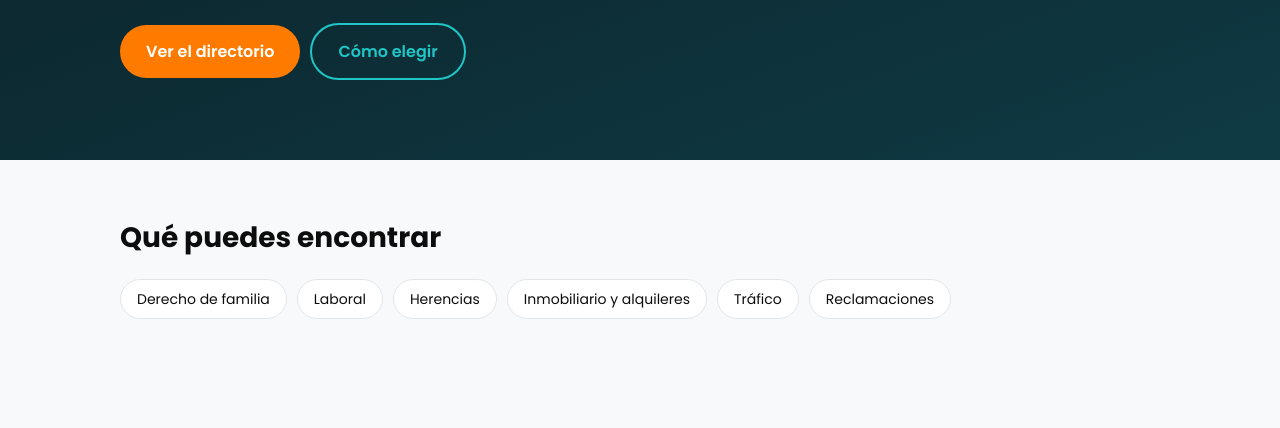
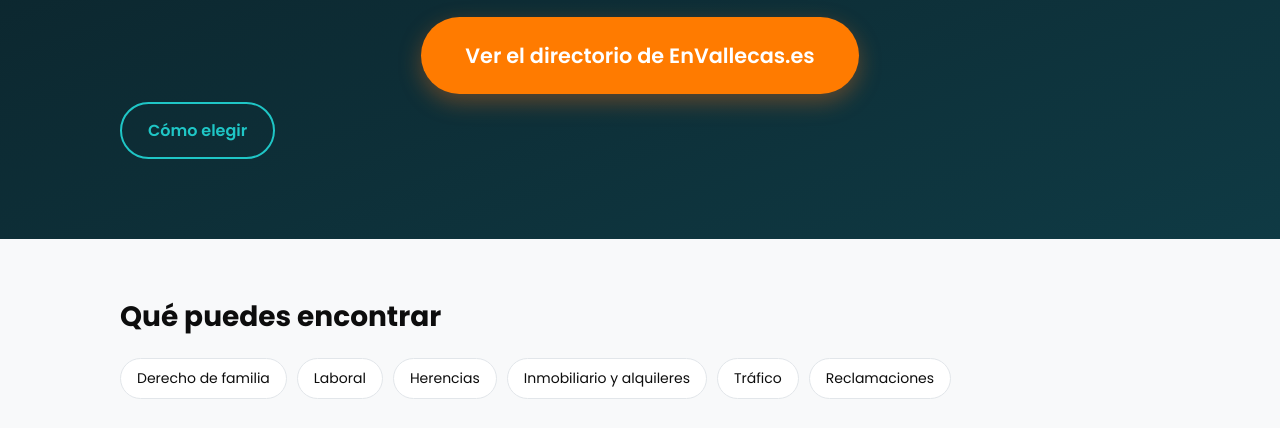
Before and after one commit to jaimebalaguer01/abogadovallecas-com, a plain HTML site: page index.html in a window 1280 px wide. Shown: the part 331-759 px from the top of the page. Drawn offline with Linux system fonts and the light colour scheme.

Commit message:
Botón grande al directorio de EnVallecas.es y favicon de envallecas.es
Co-Authored-By: Claude Sonnet 5.5 <noreply@anthropic.com>
Claude-Session: https://claude.ai/code/session_01C2douzTVvDqvuZYVRfqo1r

```diff
--- a/index.html
+++ b/index.html
@@ -3,6 +3,7 @@
 <title>Abogados en Vallecas: despachos y contacto | EnVallecas</title>
 <meta name="description" content="Despachos de abogados de Puente y Villa de Vallecas con dirección y teléfono. Familia, laboral, inmobiliario, herencias y más.">
 <link rel="canonical" href="https://abogadovallecas.com/">
+<link rel="icon" type="image/png" href="https://horizons-cdn.hostinger.com/07cd3627-a04b-411e-a5af-587e305d5d1e/ab9c3c19b06efb9788e8685055d2e6a0.png"><link rel="apple-touch-icon" href="https://horizons-cdn.hostinger.com/07cd3627-a04b-411e-a5af-587e305d5d1e/ab9c3c19b06efb9788e8685055d2e6a0.png">
 <meta property="og:title" content="Abogados en Vallecas: despachos y contacto | EnVallecas"><meta property="og:description" content="Despachos de abogados de Puente y Villa de Vallecas con dirección y teléfono. Familia, laboral, inmobiliario, herencias y más."><meta property="og:type" content="website"><meta property="og:url" content="https://abogadovallecas.com/"><meta property="og:locale" content="es_ES">
 <link rel="preconnect" href="https://fonts.googleapis.com"><link rel="preconnect" href="https://fonts.gstatic.com" crossorigin>
 <link href="https://fonts.googleapis.com/css2?family=Poppins:wght@400;500;600;700;800&display=swap" rel="stylesheet">
@@ -23,6 +24,7 @@ h1{font-size:clamp(34px,6vw,60px);line-height:1.08;color:var(--teal);margin:16px
 .hero p{max-width:640px;font-size:18px;color:#d8e6e8}
 .btn{display:inline-block;background:var(--orange);color:#fff;font-weight:600;text-decoration:none;padding:14px 26px;border-radius:99px;margin:8px 10px 0 0}
 .btn.alt{background:transparent;border:2px solid var(--teal);color:var(--teal)}
+.btn.big{font-size:1.3rem;padding:22px 44px;box-shadow:0 8px 22px rgba(249,115,22,.35);display:block;width:fit-content;max-width:100%;margin:20px auto 0;text-align:center}
 section{padding:56px 0}
 h2{font-size:28px;margin:0 0 12px}
 .chips{display:flex;flex-wrap:wrap;gap:10px;margin-top:18px}
@@ -48,7 +50,7 @@ footer a{color:var(--teal)}
 <main>
 <div class="hero"><div class="wrap"><span class="eyebrow">Guía local · Puente y Villa de Vallecas</span>
 <h1>Abogados en Vallecas</h1><p>Abogados y despachos de Vallecas, con su ficha, teléfono y dirección. Encuentra uno cerca de ti según el tipo de asunto que tengas.</p>
-<a class="btn" href="https://envallecas.es/directorio">Ver el directorio</a><a class="btn alt" href="#elegir">Cómo elegir</a></div></div>
+<a class="btn big" href="https://envallecas.es/directorio">Ver el directorio de EnVallecas.es</a><a class="btn alt" href="#elegir">Cómo elegir</a></div></div>
 <section><div class="wrap"><h2>Qué puedes encontrar</h2><div class="chips"><span>Derecho de familia</span><span>Laboral</span><span>Herencias</span><span>Inmobiliario y alquileres</span><span>Tráfico</span><span>Reclamaciones</span></div></div></section>
 <section><div class="wrap"><h2>Abogados en el directorio de Vallecas</h2><p>Todas las fichas verificadas están en el directorio de EnVallecas.es, con dirección, teléfono y horario.</p><a class="btn" href="https://envallecas.es/directorio">Ver el directorio</a></div></section>
 <section id="contacto"><div class="wrap"><h2>Pide información</h2><p>Déjanos tus datos y te contactamos. Solo los usamos para responderte.</p>
@@ -61,7 +63,7 @@ footer a{color:var(--teal)}
 <section><div class="wrap"><h2>Zonas de Vallecas</h2><p>Esta guía cubre Puente de Vallecas y Villa de Vallecas. Algunos de sus barrios:</p><div class="barrios"><span>Entrevías</span><span>San Diego</span><span>Palomeras Bajas</span><span>Palomeras Sureste</span><span>Portazgo</span><span>Numancia</span><span>Casco Histórico de Vallecas</span><span>Santa Eugenia</span><span>Ensanche de Vallecas</span></div></div></section>
 <section id="faq"><div class="wrap"><h2>Preguntas frecuentes</h2><details><summary>¿Cómo elijo abogado si es la primera vez?</summary><p>Empieza por la especialidad y la cercanía, y pide una primera consulta para ver si te explica el caso con claridad.</p></details><details><summary>¿Qué es la hoja de encargo?</summary><p>Es el documento donde el despacho y tú acordáis el trabajo que harán y sus honorarios.</p></details><details><summary>¿Puedo pedir justicia gratuita?</summary><p>Hay un derecho de asistencia jurídica gratuita para quien cumple los requisitos. El colegio de abogados o el propio despacho pueden orientarte.</p></details><details><summary>Tengo un despacho en Vallecas, ¿cómo aparezco?</summary><p>Regístrate en EnVallecas.es y crea tu ficha. El enlace está al final de esta página.</p></details></div></section>
 <section style="background:#fff"><div class="wrap"><h2>Recomendados en EnVallecas.es</h2><p>Noticias y fichas del medio local relacionadas con esta guía.</p><div class="grid"><div class="card"><h3><a href="https://envallecas.es/noticias/abogados-vallecas-guia-elegir-despacho">Noticia: Abogados en Vallecas: cómo elegir despacho y qué pedir por escrito</a></h3><p class="meta">envallecas.es/noticias/abogados-vallecas-guia-elegir-despacho</p></div><div class="card"><h3><a href="https://envallecas.es/negocio/abogados-vallecas">Ficha en el directorio de EnVallecas.es</a></h3><p class="meta">envallecas.es/negocio/abogados-vallecas</p></div><div class="card"><h3><a href="https://envallecas.es/directorio">Directorio de empresas y comercios en Vallecas</a></h3><p class="meta">envallecas.es/directorio</p></div><div class="card"><h3><a href="https://envallecas.es/noticias/categoria/empresas-y-servicios">Más noticias de Empresas y Servicios</a></h3><p class="meta">envallecas.es/noticias/categoria/empresas-y-servicios</p></div></div></div></section>
-<section style="background:#fff"><div class="wrap"><h2>En EnVallecas.es</h2><p>Más información sobre abogados en el medio local de Vallecas:</p><ul class="list"><li><a href="https://envallecas.es/negocio/abogados-vallecas">Ficha de esta guía en el directorio de EnVallecas.es</a></li><li><a href="https://envallecas.es/noticias/abogados-vallecas-guia-elegir-despacho">Noticia: guía principal de abogados en Vallecas</a></li><li><a href="https://envallecas.es/noticias/abogados-vallecas-preguntas-frecuentes">Noticia: Abogados en Vallecas, preguntas frecuentes</a></li><li><a href="https://envallecas.es/noticias/abogados-vallecas-como-elegir">Noticia: cómo elegir abogados en Vallecas</a></li><li><a href="https://envallecas.es/noticias/abogados-puente-de-vallecas">Noticia: Abogados en Puente de Vallecas</a></li><li><a href="https://envallecas.es/noticias/abogados-villa-de-vallecas">Noticia: Abogados en Villa de Vallecas</a></li><li><a href="https://envallecas.es/directorio">Directorio de negocios de Vallecas</a></li></ul></div></section>
+<section style="background:#fff"><div class="wrap"><h2>En EnVallecas.es</h2><p>Más información sobre abogados en el medio local de Vallecas:</p><ul class="list"><li><a href="https://envallecas.es/negocio/abogados-vallecas">Ficha de esta guía en el directorio de EnVallecas.es</a></li><li><a href="https://envallecas.es/noticias/abogados-vallecas-guia-elegir-despacho">Noticia: guía principal de abogados en Vallecas</a></li><li><a href="https://envallecas.es/noticias/abogados-vallecas-preguntas-frecuentes">Noticia: Abogados en Vallecas, preguntas frecuentes</a></li><li><a href="https://envallecas.es/noticias/abogados-vallecas-como-elegir">Noticia: cómo elegir abogados en Vallecas</a></li><li><a href="https://envallecas.es/noticias/abogados-puente-de-vallecas">Noticia: Abogados en Puente de Vallecas</a></li><li><a href="https://envallecas.es/noticias/abogados-villa-de-vallecas">Noticia: Abogados en Villa de Vallecas</a></li><li><a href="https://envallecas.es/directorio">Directorio de negocios de Vallecas</a></li></ul><a class="btn big" href="https://envallecas.es/directorio">Ver el directorio de EnVallecas.es</a></div></section>
 <section class="band"><div class="wrap"><h2>¿Tienes un negocio en Vallecas?</h2><p>Aparece en el directorio de EnVallecas.es y llega a los vecinos que buscan lo que ofreces.</p><a class="btn" href="https://envallecas.es/registro">Anúnciate</a><a class="btn alt" href="https://envallecas.es">Conoce EnVallecas.es</a></div></section>
 </main>
 <footer><div class="wrap"><p>Abogados en Vallecas es una guía de <a href="https://envallecas.es">EnVallecas.es</a>, el medio local de Vallecas. Los datos de los negocios proceden de su ficha en el directorio.</p>
```
Also changed, not shown: como-elegir/index.html (+3 -1 lines), preguntas-frecuentes/index.html (+3 -1 lines), puente-de-vallecas/index.html (+3 -1 lines), villa-de-vallecas/index.html (+3 -1 lines).
